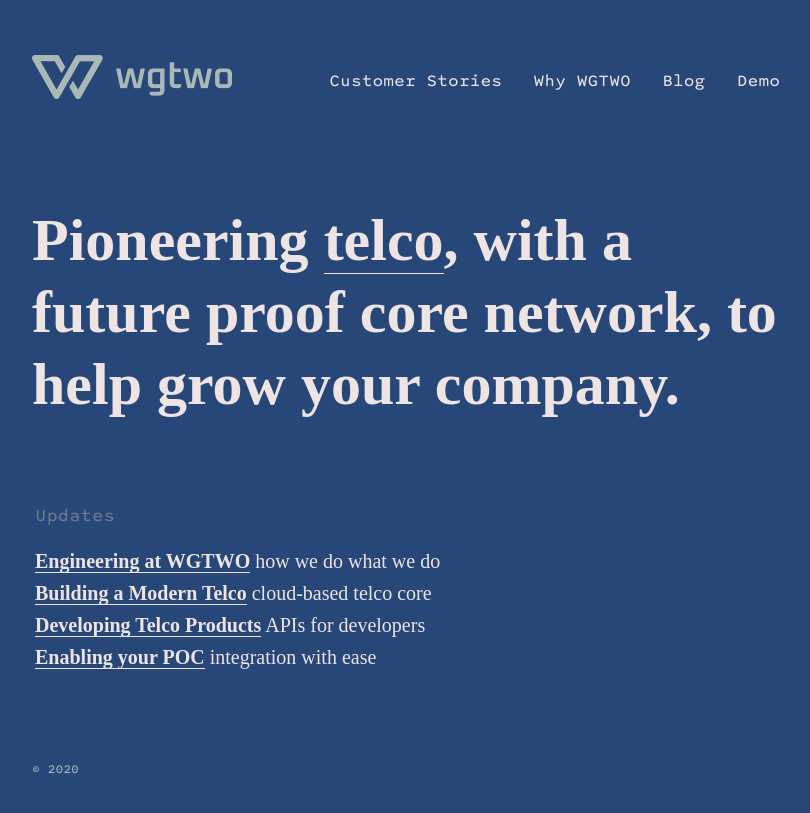
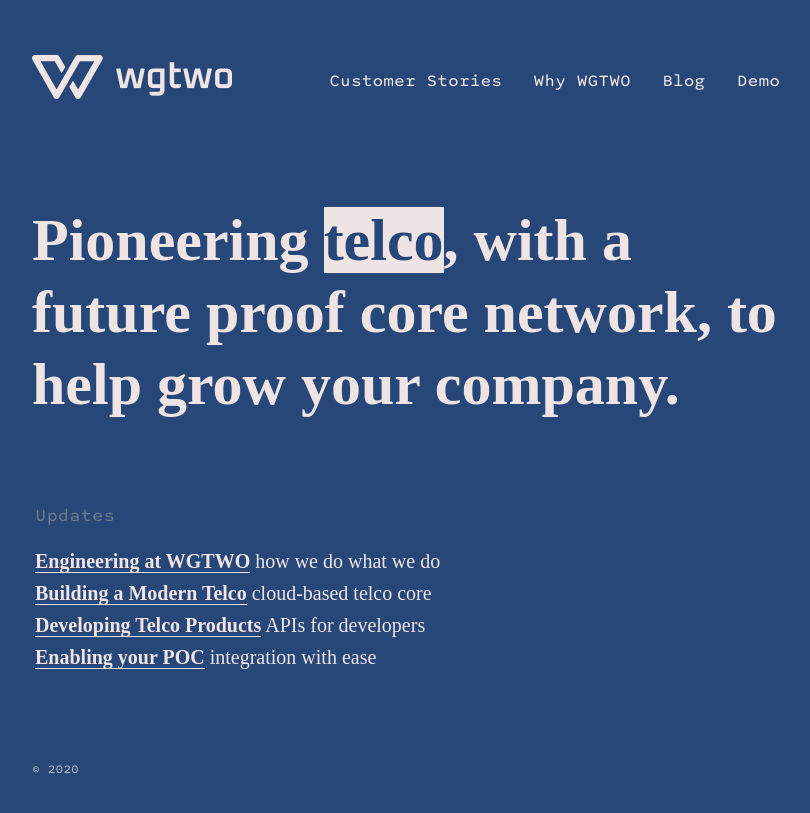
Before and after one commit to jonny-wg2/jonny-wg2.github.io, a Jekyll site: the page built from index.html, in a window 1280 px wide. Shown: the top 813 px of the page, without its empty margins (224-1034 px from the left). Built offline with Jekyll 4.4.1, drawn with Linux system fonts in a browser that asks for light colours; nearby versions of some CDN libraries; some web fonts are replaced.

Commit message:
hover for telco and change color of logo

```diff
--- a/_data/settings.yml
+++ b/_data/settings.yml
@@ -3,7 +3,7 @@
   favicon_image: /images/favicon.png
 
 header_settings:
-  logo_image: /images/wgtwo-landscape-hvit-website.png
+  logo_image: /images/wgtwo-landscape-hvit-logo.png
   logo_width: 200
 
 menu_settings:
--- a/_sass/_basic.scss
+++ b/_sass/_basic.scss
@@ -476,3 +476,13 @@
 		max-width: 60%;
 	}
 }
+
+// Custom CSS
+mark {
+    background-color: $text-dark-color;
+	color: $background-color;
+	:hover {
+		background-color: $background-color;
+		color: $text-dark-color;
+	}
+}
--- a/index.html
+++ b/index.html
@@ -8,7 +8,7 @@
 <section class="intro">
 	<div class="wrap">
 
-		<h1>Pioneering <ins>telco</ins>, with a future proof core network, to help grow your company.</h1>
+		<h1>Pioneering <mark><ins>telco</ins></mark>, with a future proof core network, to help grow your company.</h1>
 
 	</div>
 </section>
```
Also changed, not shown: _sass/_reset.scss (line endings or trailing spaces), css/style.scss (line endings or trailing spaces), images/wgtwo-landscape-hvit-logo.png (added), images/wgtwo-landscape-hvit-website.png (deleted), images/wgtwo-landscape-hvit.png.
